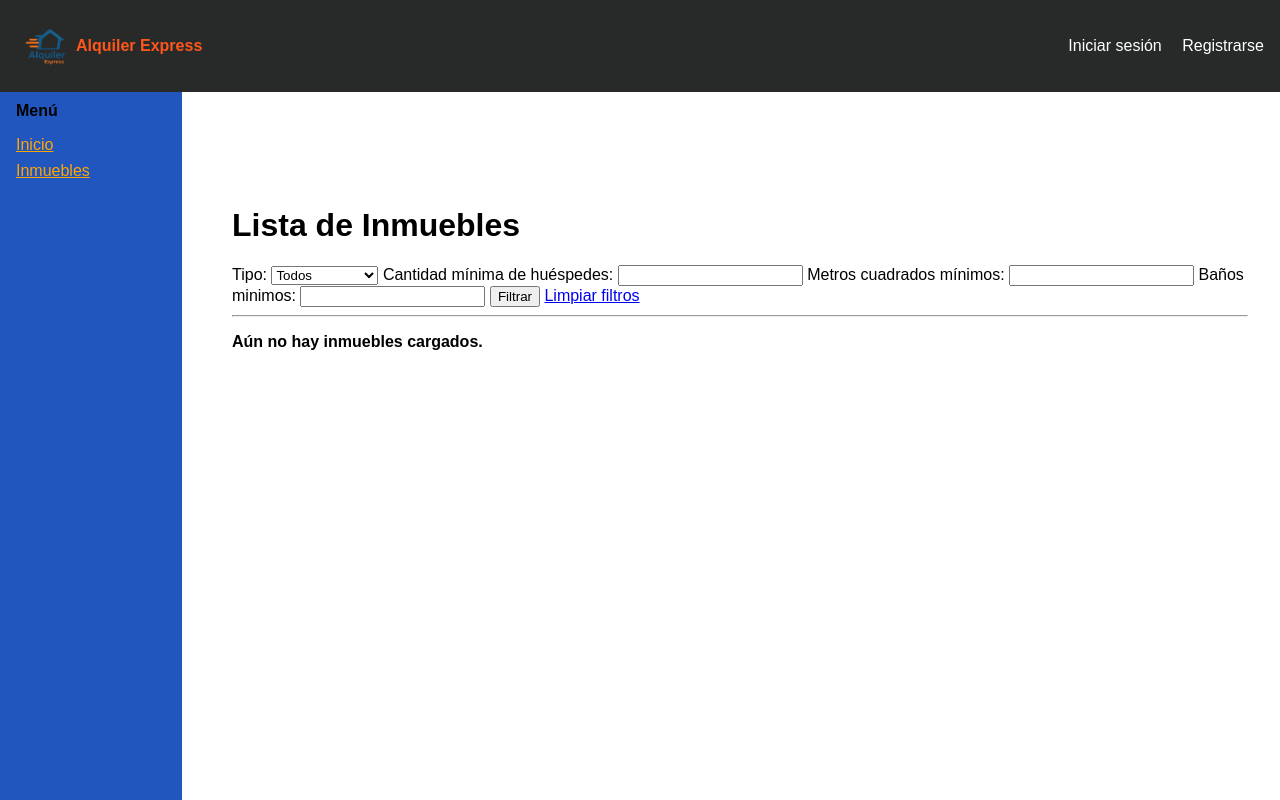
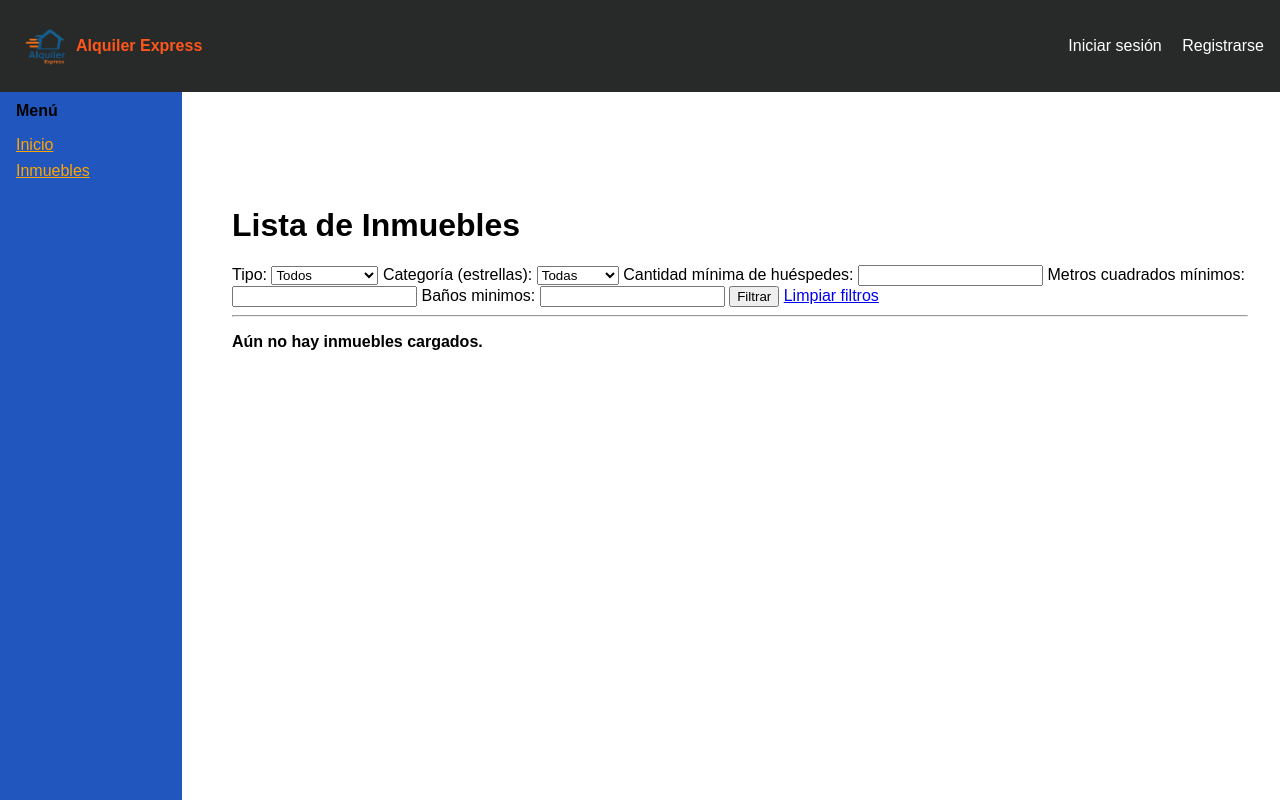
Before and after one commit to MRmateoricci/NEXO, a Django app: page /inmueble/listar/ in a window 1280 px wide. Run offline with Django 5.2, Linux system fonts and the light colour scheme; data that the repository does not hold is empty.

Commit message:
reseñas

```diff
--- a/inmueble/templates/inmueble/listar.html
+++ b/inmueble/templates/inmueble/listar.html
@@ -84,6 +84,15 @@
         {% endfor %}
     </select>
 
+    <!-- Filtro de Categoría (Estrellas) -->
+    <label for="estrellas">Categoría (estrellas):</label>
+    <select name="estrellas" id="estrellas">
+        <option value="">Todas</option>
+        {% for value, label in estrellas_choices %}
+          <option value="{{ value }}" {% if estrellas == value|stringformat:"s" %}selected{% endif %}>{{ label }}</option>
+        {% endfor %}
+    </select>
+
     <!-- Filtro de Huéspedes -->
     <label for="huespedes">Cantidad mínima de huéspedes:</label>
     <input type="number" name="huespedes" id="huespedes" min="1" value="{{ huespedes|default:'' }}">
--- a/inmueble/views.py
+++ b/inmueble/views.py
@@ -28,6 +28,7 @@ def listar_inmuebles(request):
     # Parámetros GET (con valores por defecto y sanitización)
     filters = Q(activo=True)
     tipo = request.GET.get('tipo', '').strip()
+    estrellas = request.GET.get('estrellas', '').strip()
     huespedes = request.GET.get('huespedes', '').strip()
     metros = request.GET.get('metros', '').strip()
     banos = request.GET.get('banos','').strip()
@@ -35,6 +36,11 @@ def listar_inmuebles(request):
     # Filtrado
     if tipo:
         filters &= Q(tipo__iexact=tipo)
+    if estrellas:
+        try:
+            filters &= Q(estrellas=int(estrellas))
+        except ValueError:
+            pass
     if huespedes:
         try:
             filters &= Q(cantidad_huespedes__gte=int(huespedes))
@@ -60,13 +66,17 @@ def listar_inmuebles(request):
 
     # Choices para el template
     tipo_choices = Inmueble._meta.get_field('tipo').choices or []
+    estrellas_choices = Inmueble._meta.get_field('estrellas').choices or []
+
 
     return render(request, 'inmueble/listar.html', {
         'page_obj': page_obj,
         'tipo': tipo,
+        'estrellas': estrellas,
         'huespedes': huespedes,
         'metros': metros,
         'tipo_choices': tipo_choices,
+        'estrellas_choices': estrellas_choices,
         'banos': banos,
     })
 
```
Also changed, not shown: inmueble/models.py (+8 -1 lines), inmueble/migrations/0018_inmueble_estrellas.py (added).
